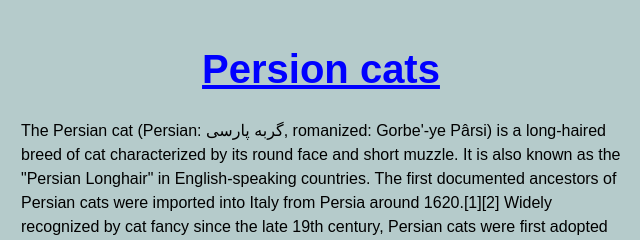
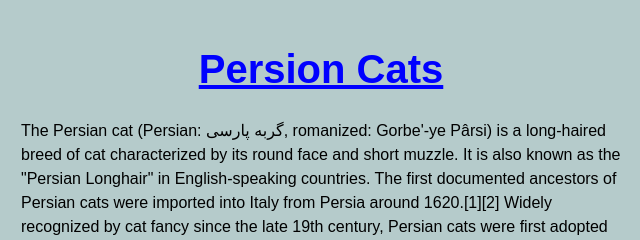
Before and after one commit to theehteshamshah/my-live-website, a plain HTML site: page index.html in a window 1280 px wide. Shown: the top 240 px of the page, 319-959 px from the left. Drawn offline with Linux system fonts and the light colour scheme.

Commit message:
update heading

```diff
--- a/index.html
+++ b/index.html
@@ -8,7 +8,7 @@
     <link rel="stylesheet" href="./cats.css">
 </head>
 <body>
-    <h1>Persion cats</h1>
+    <h1>Persion Cats</h1>
     <p>
         The Persian cat (Persian: گربه پارسی, romanized: Gorbe'-ye Pârsi) is a long-haired breed of cat characterized by its round face and short muzzle. It is also known as the "Persian Longhair" in English-speaking countries.
          The first documented ancestors of Persian cats were imported into Italy from Persia around 1620.[1][2] Widely recognized by cat fancy since the late 19th century, Persian cats were first adopted by the English, and then mainly by American breeders after World War II. Some cat fancier organizations' breed standards subsume the Himalayan and Exotic Shorthair as variants of this breed, while others treat them as separate breeds.
```
